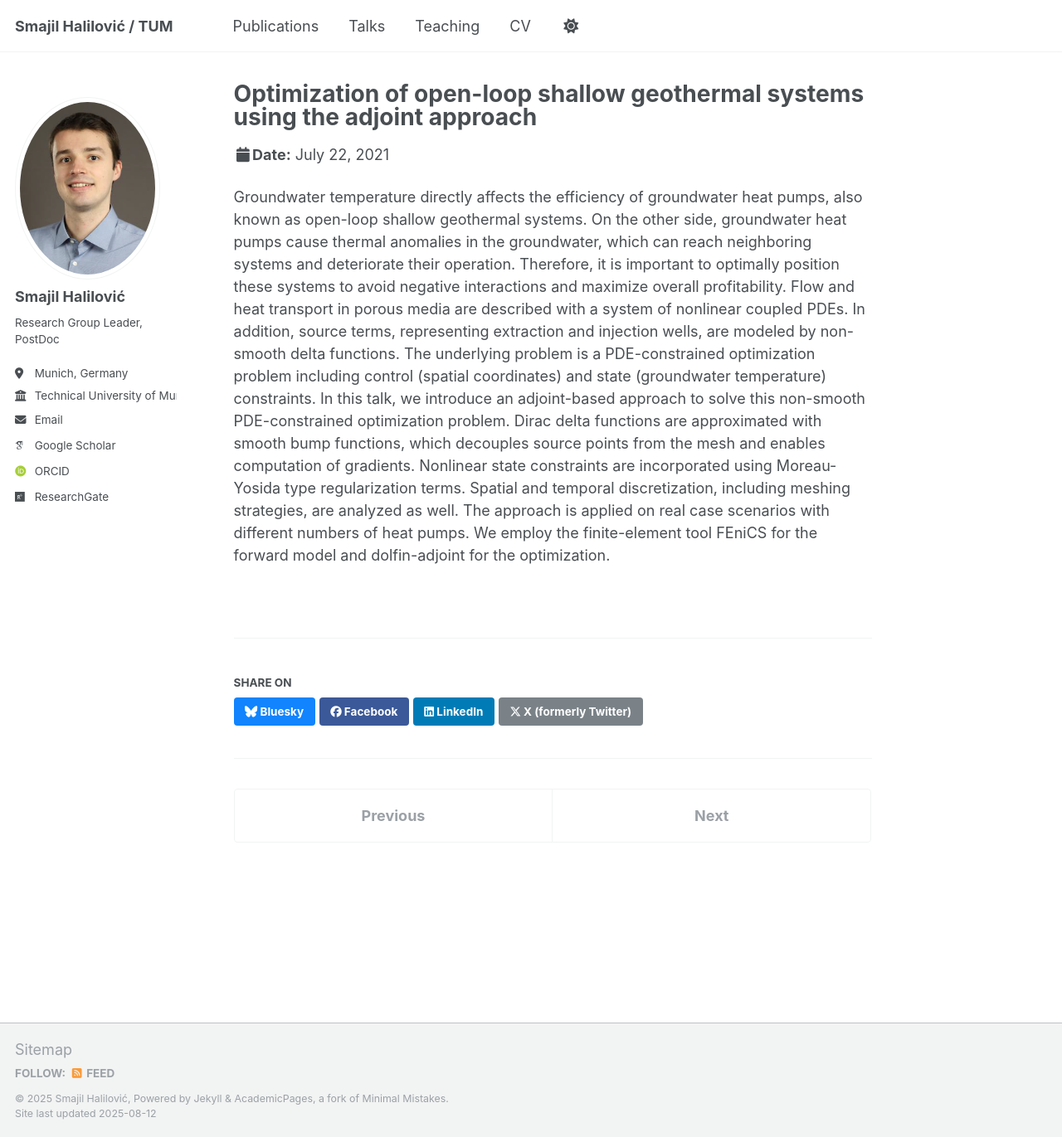
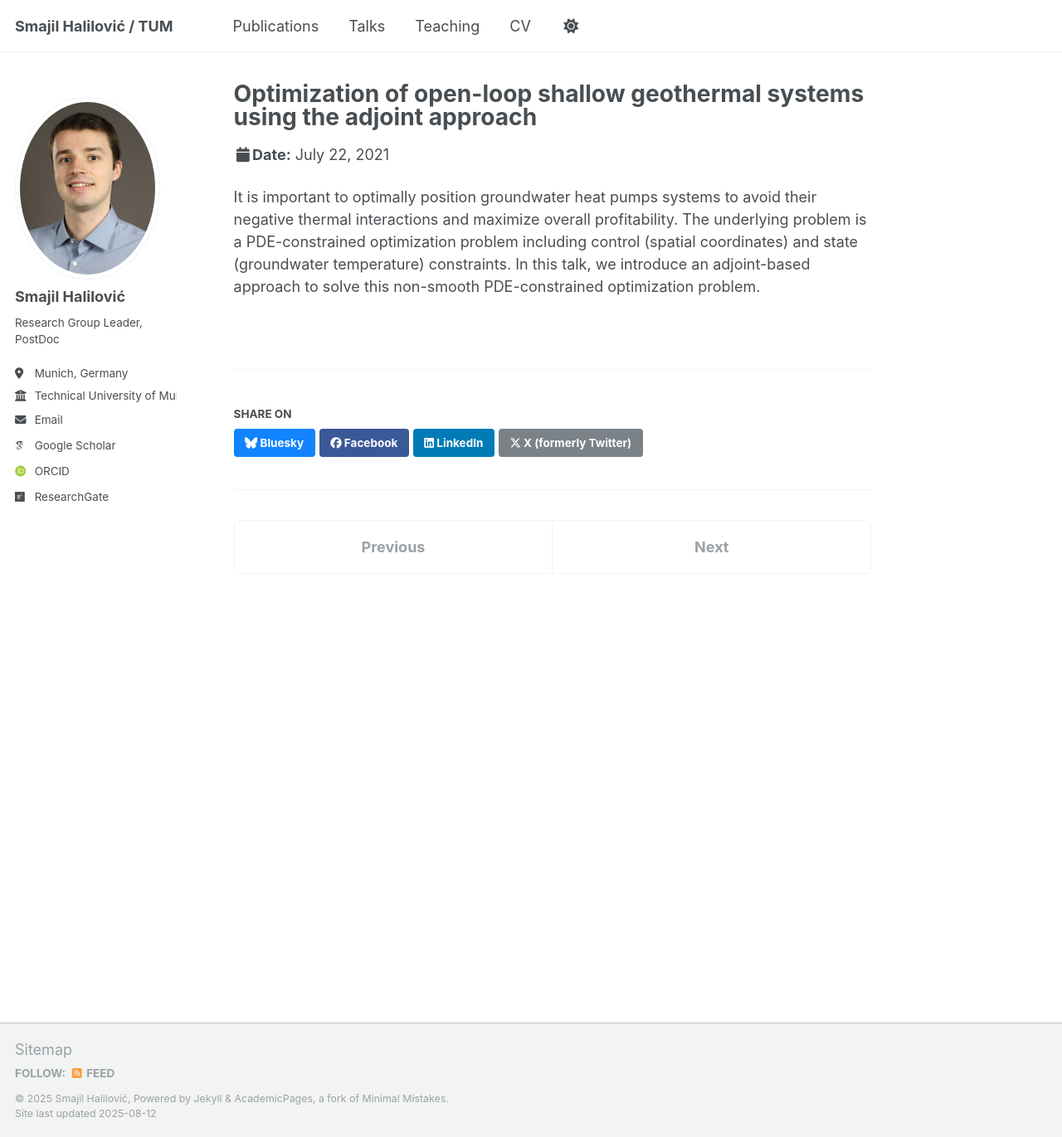
Before and after one commit to SHalilovic/shalilovic.github.io, a Jekyll site: the page built from _talks/2021-07-22-SIAM.md, in a window 1280 px wide and 1371 px high. Shown: the whole window at 83% size. Built offline with Jekyll 4.4.1, drawn with Linux system fonts in a browser that asks for light colours; some web fonts are replaced; a script that is not in the unit is left out.

Commit message:
Update 2021-07-22-SIAM.md

```diff
--- a/_talks/2021-07-22-SIAM.md
+++ b/_talks/2021-07-22-SIAM.md
@@ -8,15 +8,6 @@ date: 2021-07-22
 location: "online"
 ---
 
-Groundwater temperature directly affects the efficiency of groundwater heat pumps, also known as open-loop shallow geothermal systems.
-On the other side, groundwater heat pumps cause thermal anomalies in the groundwater, which can reach neighboring systems and deteriorate their operation.
-Therefore, it is important to optimally position these systems to avoid negative interactions and maximize overall profitability.
-Flow and heat transport in porous media are described with a system of nonlinear coupled PDEs.
-In addition, source terms, representing extraction and injection wells, are modeled by non-smooth delta functions.
+It is important to optimally position groundwater heat pumps systems to avoid their negative thermal interactions and maximize overall profitability.
 The underlying problem is a PDE-constrained optimization problem including control (spatial coordinates) and state (groundwater temperature) constraints.
 In this talk, we introduce an adjoint-based approach to solve this non-smooth PDE-constrained optimization problem.
-Dirac delta functions are approximated with smooth bump functions, which decouples source points from the mesh and enables computation of gradients.
-Nonlinear state constraints are incorporated using Moreau-Yosida type regularization terms.
-Spatial and temporal discretization, including meshing strategies, are analyzed as well.
-The approach is applied on real case scenarios with different numbers of heat pumps.
-We employ the finite-element tool FEniCS for the forward model and dolfin-adjoint for the optimization.
```
